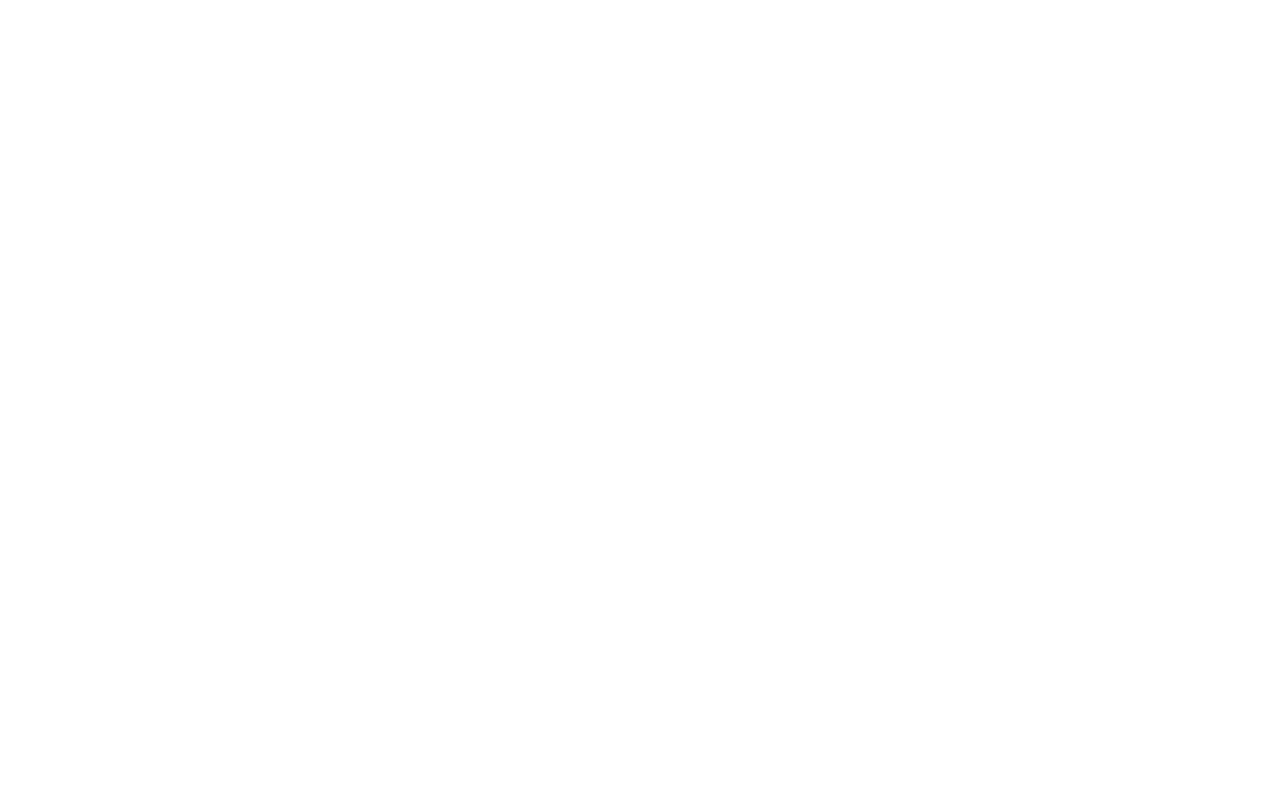
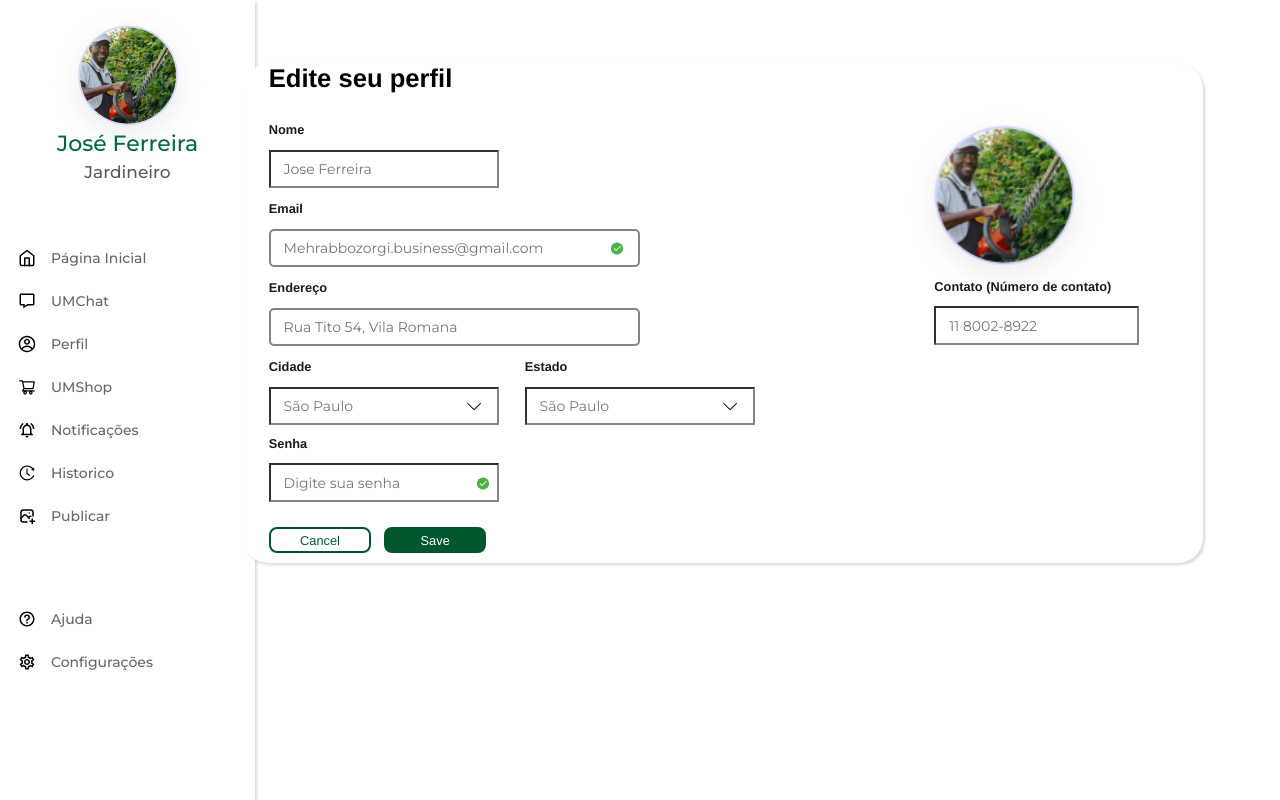
Before and after one commit to sejaumbu/seja-umbu, a React (Vite) app: page /editar in a window 1280 px wide. Before the commit this address had no page. Built offline with nearby package versions, Linux system fonts and the light colour scheme; some icons are missing; a web font is replaced by a local one.

Commit message:
adc: Editarperfil

```diff
--- a/src/App.jsx
+++ b/src/App.jsx
@@ -15,6 +15,9 @@ import Registro from "./pages/registro/Registro.jsx";
 // import Perfil from './pages/perfil/Perfil.jsx';
 import IdentidadeVisual from "./pages/IdentidadeVisual/IdentidadeVisualTela.jsx"
 import Umblog from "./pages/umblog/UmblogF.jsx"
+import Editarperfil from"./pages/PerfilEdit/Editarperfil.jsx"
+
+
 
 
 function App() {
@@ -30,7 +33,8 @@ function App() {
           <Route path='/escalabilidade' Component={Escalabilidade} />
           <Route path='/notificacoes' Component={Notificacoes} />
           <Route path='/umblog' Component={Umblog} />
-           <Route path='/registre' Component={ Registro }/>
+          <Route path='/registre' Component={ Registro }/>
+          <Route path='/editar' Component={Editarperfil}/>
         </Routes>
       </BrowserRouter>
 
--- /dev/null
+++ b/src/pages/PerfilEdit/Editarperfil.jsx
@@ -0,0 +1,125 @@
+import React from 'react'
+import BarraLateral from '../../components/barraLateral/BarraLateral'
+import foto from "../../assets/jardineiroFoto.png";
+import { SlArrowDown } from "react-icons/sl";
+import { FcOk } from "react-icons/fc";
+import { FaPenToSquare } from "react-icons/fa6";
+import './perfil.css'
+
+export default function Editarperfil() {
+    return (
+        <div>
+            <div> <BarraLateral /></div>
+
+            <div className='Conteudo'>
+                <div className='rectangle'>
+                    <div className='Header'>
+                        <p> Edite seu perfil</p>
+
+                        <div className='Inf'>
+
+
+                            <div className='Information'>
+
+                                <label for="nomeInput">Nome</label>
+                                <input type="text" id="nomeInput" name="nome" placeholder="Jose Ferreira"></input>
+
+
+
+                                <label for="emailInput">Email</label>
+
+                                <div className="input-container">
+                                    <span className="icon_email">
+                                        <FcOk />
+                                    </span>
+                                    <input
+                                        type="text"
+                                        id="otherInput"
+                                        name="email"
+                                        placeholder="Mehrabbozorgi.business@gmail.com"
+                                    />
+                                </div>
+
+
+                                <label for="endereçoInput">Endereço</label>
+                                <input type="text" id="otherInput" name="endereço" placeholder="Rua Tito 54, Vila Romana"></input>
+
+                                <div className='Flex'>
+
+                                    <div className='input1'>
+                                        <label className='Label2' for="cidadeInput">Cidade</label>
+
+                                        <div className="input-container">
+                                            <span className="icon_cidade">
+                                                 <SlArrowDown />
+                                            </span>
+                                            <input className='Input2'
+                                                type="text"
+                                                id="doisInput"
+                                                name="cidade"
+                                                placeholder="São Paulo"
+                                            />
+                                        </div>
+                                    </div>
+
+                                    <div className='input2'>
+                                        <label className='Label2' id='labeldois' for="estadoInput">Estado</label>
+                                        <div className="input-container">
+                                            <span className="icon_estado">
+                                                 <SlArrowDown />
+                                            </span>
+                                            <input className='Input2'
+                                                type="text"
+                                                id="doisInput"
+                                                name="cidade"
+                                                placeholder="São Paulo"
+                                            />
+                                        </div>
+                                    </div>
+                                </div>
+
+                                <label className='Passinput' for="PasswordInput">Senha</label>
+
+                                <div className="input-container">
+                                    <span className="icon">
+                                        <FcOk />
+                                    </span>
+                                    <input
+                                        type="text"
+                                        id="passwordInput"
+                                        name="password"
+                                        placeholder="Digite sua senha"
+                                    />
+                                </div>
+                                <div className='butt'>
+                                    <button className='Cancel'>Cancel</button>
+                                    <button className='Save'>Save</button>
+                                </div>
+
+                            </div>
+
+
+                            <div className='foto_inf'>
+                                <img className='fotoJ' src={foto} alt=""  />
+                                <div className="icon-foto">
+                                    <span className="icon_foto">
+                                    <FaPenToSquare />
+                                    </span>
+                                </div>
+
+                                <label for="ContatoInput">Contato (Número de contato)</label>
+                                <input type="text" id="ultimoInput" name="Contato" placeholder="11 8002-8922"></input>
+
+                            </div>
+
+
+                        </div>
+
+                    </div>
+
+                </div>
+
+            </div>
+        </div>
+    )
+}
--- /dev/null
+++ b/src/pages/PerfilEdit/perfil.css
@@ -0,0 +1,214 @@
+.Conteudo {
+    padding-top: 3vw;
+    margin-left: 19vw;
+    margin-right: 30vw;
+    width: 75vw;
+    position: fixed;
+    padding-bottom: 1vw;
+
+}
+
+
+.Conteudo .rectangle {
+    background-color: #ffffff;
+    border-radius: 25px;
+    box-shadow: 0px 4px 4px #00000040;
+    height: 39vw;
+    width: 75vw;
+    box-shadow: rgba(0, 0, 0, 0.15) 1.95px 1.95px 2.6px
+}
+
+.Header {
+    margin-top: 2vw;
+    margin-left: 2vw;
+    margin-right: 3vw;
+}
+
+p {
+    color: #000000;
+    font-family: "Montserrat-SemiBold", Helvetica;
+    font-size: 2vw;
+    font-weight: 600;
+
+    line-height: normal;
+
+
+}
+
+.Inf {
+    display: flex;
+    gap: 14vw;
+    margin-right: 0vw;
+
+}
+
+label {
+    color: #1b1b1b;
+    font-family: "Montserrat-SemiBold", Helvetica;
+    font-size: 1vw;
+    font-weight: 600;
+
+    line-height: normal;
+
+    display: block;
+    margin-bottom: 1vw;
+    margin-top: 1vw;
+}
+
+input {
+    padding: 1vw;
+    width: 18vw;
+    height: 3vw;
+    border-color: #848484;
+}
+
+#otherInput {
+    background-color: #ffffff;
+    border: 2px solid;
+    border-color: #848484;
+    border-radius: 5px;
+    height: 3vw;
+    width: 29vw;
+}
+
+.Flex {
+    display: flex;
+    gap: 2vw;
+}
+
+.Flex .input1 {
+    margin-bottom: 2vw;
+    margin-top: 0vw;
+    display: block;
+    height: 3vw;
+    border-color: #848484;
+}
+
+.Flex .input2 {
+    margin-bottom: 1vw;
+    margin-top: 0vw;
+    height: 3vw;
+    display: block;
+    border-color: #848484;
+}
+
+.foto_inf {
+    padding-top: 2vh;
+    padding-bottom: 12vw
+}
+
+.fotoJ {
+    border-radius: 250px;
+    box-shadow: rgba(149, 157, 165, 0.2) 0px 8px 24px;
+}
+
+.foto_inf .fotoJ {
+    height: 11vw;
+    width: 11vw;
+}
+
+.Passinput {
+    padding-top: 1vw;
+}
+
+#ultimoInput {
+    padding-top: 1vw;
+    width: 16vw;
+    border-color: #848484;
+}
+
+.butt {
+    padding-top: 2vw;
+    display: flex;
+    gap: 1vw;
+}
+
+.Cancel {
+    background-color: #ffffff;
+    border: 2px solid;
+    border-color: #00572E;
+    border-radius: 1vh;
+    height: 2vw;
+
+    width: 8vw;
+}
+
+.Cancel {
+    color: #00572E;
+    font-family: "Roboto-Regular", Helvetica;
+    font-size: 1vw;
+    font-weight: 400;
+    letter-spacing: 0;
+    line-height: normal;
+
+
+}
+
+.Save {
+    background: #00572E;
+    border: 2px solid;
+    border-color: #00572E;
+    border-radius: 1vh;
+    height: 2vw;
+
+    width: 8vw;
+}
+
+.Save {
+    color: #ffffff;
+    font-family: "Roboto-Regular", Helvetica;
+    font-size: 1vw;
+    font-weight: 400;
+    letter-spacing: 0;
+    line-height: normal;
+}
+
+.input-container {
+    position: relative;
+    width: 18vw;
+
+}
+
+.icon {
+    position: absolute;
+    top: 50%;
+    left: 90%;
+    transform: translateY(-50%);
+}
+
+.icon_email {
+    position: absolute;
+    top: 50%;
+    left: 148%;
+    transform: translateY(-50%);
+}
+
+.icon_cidade {
+    position: absolute;
+    top: 50%;
+    left: 86%;
+    transform: translateY(-50%);
+}
+
+.icon_estado {
+    position: absolute;
+    top: 50%;
+    left: 86%;
+    transform: translateY(-50%);
+}
+
+.icon-foto {
+    position: absolute;
+    top: 42%;
+    left: 84%;
+    transform: translateY(-50%);
+    font-size: 1vw;
+    color: #00572E;
+}
+
+.icon_foto {
+    position: absolute;
+    font-size: 2vw;
+    transform: translateY(-59%);
+
+}
```
